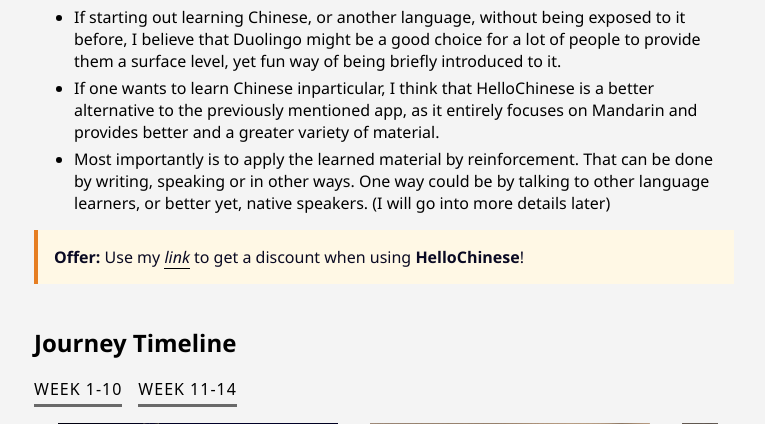
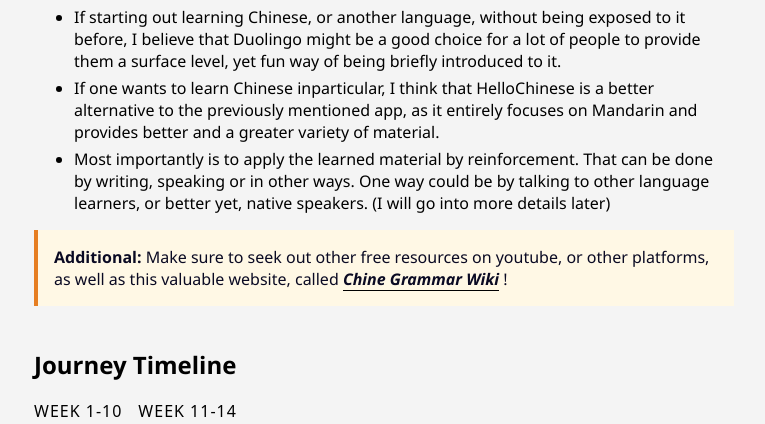
Before and after one commit to claeryc/blog-posts, a Django app: page /chinese/ in a window 1280 px wide. Shown: the part 1759-2183 px from the top of the page, without its empty margins (256-1021 px from the left). Run offline with Django 5.2, Linux system fonts and the light colour scheme.

Commit message:
update links

```diff
--- a/blog/templates/blog/chinese.html
+++ b/blog/templates/blog/chinese.html
@@ -90,7 +90,7 @@
         <li>Most importantly is to apply the learned material by reinforcement. That can be done by writing, speaking or in other ways. One way could be by talking to other language learners, or better yet, native speakers. (I will go into more details later)</li>
     </ul>
     <div class="callout warning">
-        <strong>Offer:</strong> Use my <a href="#" style="font-style: italic; border-bottom: black 1px solid;">link</a> to get a discount when using <strong>HelloChinese</strong>!
+        <strong>Additional:</strong> Make sure to seek out other free resources on youtube, or other platforms, as well as this valuable website, called <a href="https://resources.allsetlearning.com/chinese/grammar/" style="font-style: italic; border-bottom: black 1px solid;"><strong>Chine Grammar Wiki</strong></a> !
     </div>
 </section>
 
```
